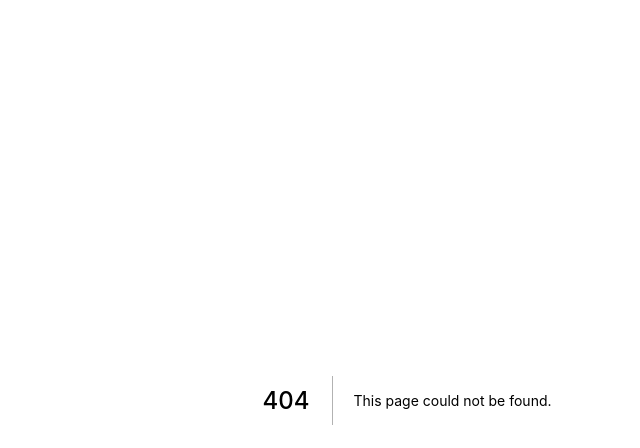
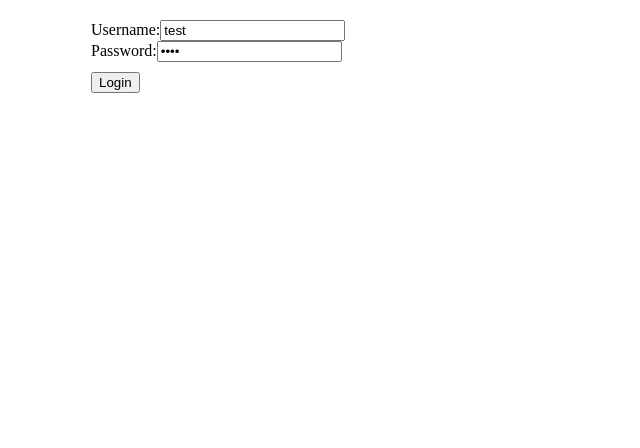
Before and after one commit to trandainhan/next.js-example-authentication-with-jwt, a Next.js app: page /login in a window 1280 px wide. Before the commit this address had no page. Shown: the top 448 px of the page, without its empty margins (233-873 px from the left). Built offline with nearby package versions, Linux system fonts and the light colour scheme.

Commit message:
Add login page

```diff
--- a/package.json
+++ b/package.json
@@ -13,6 +13,7 @@
     "body-parser": "^1.17.2",
     "cookie-parser": "^1.4.3",
     "express": "^4.15.3",
+    "jsonwebtoken": "^7.4.1",
     "next": "^3.0.1-beta.8",
     "react": "^15.6.1",
     "react-dom": "^15.6.1"
--- /dev/null
+++ b/pages/login.js
@@ -0,0 +1,99 @@
+import React, { Component } from 'react'
+import Link from 'next/link'
+import Router from 'next/router'
+import Head from 'next/head'
+import axios from 'axios'
+
+import Header from '../components/Header'
+import { setCookie } from '../utils/CookieUtils'
+
+const BASE_URL = "http://localhost:3000"
+
+class NewNoteBook extends Component {
+  constructor (props) {
+    super(props)
+    this.state = {
+      username: 'test',
+      password: 'test',
+      errorMessage: ''
+    }
+    this.changeUsername = e => this._changeUsername(e.target.value)
+    this.changePassword = e => this._changePassword(e.target.value)
+    this.login = e => this._login()
+  }
+  _changeUsername (value) {
+    this.setState({
+      username: value
+    })
+  }
+  _changePassword (value) {
+    this.setState({
+      password: value
+    })
+  }
+  async _login () {
+    const { username, password } = this.state
+    if (!username || !password) return
+    try {
+      const res = await axios.post(BASE_URL + '/authenticate', this.state)
+      if (res.data.success) {
+        setCookie('x-access-token', res.data.token)
+        Router.push({
+          pathname: '/'
+        })
+      }
+    } catch (error) {
+      this.setState({
+        errorMessage: error.response.data.message
+      })
+    }
+  }
+  render () {
+    const { username, password , errorMessage } = this.state
+    const loginable = username && password
+    return (
+      <div style={styles.login}>
+        <p htmlFor="username">{errorMessage}</p>
+        <div className="form-group">
+          <label htmlFor="username">Username:</label>
+          <input
+            className='form-control'
+            type="text"
+            value={username}
+            onChange={this.changeUsername}
+          />
+        </div>
+        <div className="form-group">
+          <label htmlFor="pwd">Password:</label>
+          <input
+            className='form-control'
+            type="password"
+            value={password}
+            onChange={this.changePassword}
+          />
+        </div>
+        <button
+          className='btn btn-default'
+          style={styles.button}
+          onClick={this.login}
+        >
+          Login
+        </button>
+      </div>
+    )
+  }
+}
+
+const styles = {
+  login: {
+    width: '50%',
+    margin: 'auto',
+    marginTop: '20px'
+  },
+  button: {
+    marginTop: '10px',
+    marginRight: '10px'
+  }
+}
+
+export default NewNoteBook
--- /dev/null
+++ b/utils/CookieUtils.js
@@ -0,0 +1,22 @@
+export function setCookie(cname, cvalue, exdays) {
+  var d = new Date();
+  d.setTime(d.getTime() + (exdays * 24 * 60 * 60 * 1000));
+  var expires = "expires="+d.toUTCString();
+  document.cookie = cname + "=" + cvalue + ";" + expires + "HttpOnly;" + ";path=/";
+}
+
+
+export function getCookie(cname) {
+    var name = cname + "=";
+    var ca = document.cookie.split(';');
+    for(var i = 0; i < ca.length; i++) {
+        var c = ca[i];
+        while (c.charAt(0) == ' ') {
+            c = c.substring(1);
+        }
+        if (c.indexOf(name) == 0) {
+            return c.substring(name.length, c.length);
+        }
+    }
+    return "";
+}
```
Also changed, not shown: pages/index.js (+3 -4 lines), server.js (+47 -8 lines).
